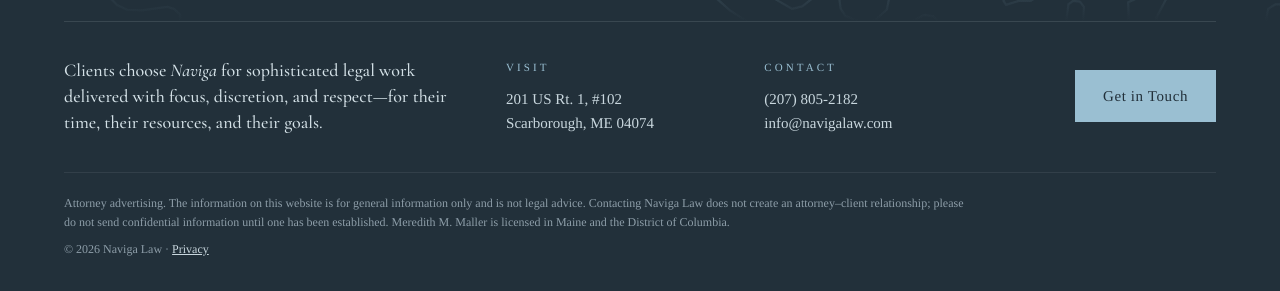
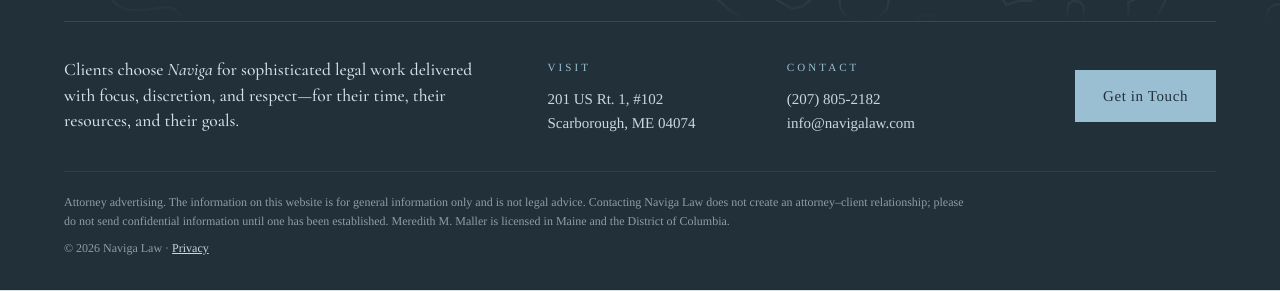
Before and after one commit to twocentideas/naviga, a plain HTML site: page site/index.html in a window 1280 px wide. Shown: the part 3073-3364 px from the top of the page. Drawn offline with Linux system fonts and the light colour scheme.

Commit message:
Footer: 'Clients choose' fits in 3 lines (wider column, 17.5px, stacks below 1100px)

```diff
--- a/site/assets/css/site.css
+++ b/site/assets/css/site.css
@@ -212,7 +212,7 @@ blockquote{margin:0;font-family:var(--serif-display);font-style:italic;font-weig
 .site-footer a{color:var(--rule-soft);text-decoration:none}
 .site-footer a:hover{color:var(--paper)}
 .site-footer .btn-light,.site-footer .btn-light:hover{color:var(--treeline)}
-.foot-grid{display:grid;grid-template-columns:minmax(0,1.5fr) minmax(0,.8fr) minmax(0,1fr) auto;gap:28px 48px}
+.foot-grid{display:grid;grid-template-columns:minmax(0,1.8fr) minmax(0,.8fr) minmax(0,1fr) auto;gap:28px 44px}
 .foot-top{position:relative;overflow:hidden;padding:clamp(44px,5vw,64px) 0 clamp(32px,3.5vw,44px)}
 .foot-top::before{content:'';position:absolute;inset:-25% -5% -15%;background:url(/assets/img/coast-line.svg) 70% 60%/cover no-repeat;opacity:.34;pointer-events:none}
 .foot-top::after{content:'';position:absolute;inset:0;background:linear-gradient(90deg,rgba(34,48,58,.6) 0%,rgba(34,48,58,.1) 45%,rgba(34,48,58,.3) 100%),linear-gradient(rgba(34,48,58,0) 60%,var(--treeline) 100%);pointer-events:none}
@@ -229,7 +229,7 @@ blockquote{margin:0;font-family:var(--serif-display);font-style:italic;font-weig
 @media (min-width:1180px){.epigraph-fig blockquote p{white-space:nowrap}}
 .foot-main{position:relative;align-items:start;padding-top:36px;padding-bottom:36px}
 .foot-main::before{content:'';position:absolute;top:0;left:var(--pad);right:var(--pad);border-top:1px solid var(--mountain)}
-.foot-line{max-width:420px;font-family:var(--serif-display);font-size:18px;line-height:1.45;color:var(--sky)}
+.foot-line{max-width:620px;font-family:var(--serif-display);font-size:17.5px;text-wrap:pretty;line-height:1.45;color:var(--sky)}
 .foot-h{margin:2px 0 10px;font-size:11px;letter-spacing:.28em;text-transform:uppercase;color:var(--glacier);font-weight:400}
 .foot-col address{font-style:normal}
 .foot-act{align-self:center}
@@ -238,10 +238,10 @@ blockquote{margin:0;font-family:var(--serif-display);font-style:italic;font-weig
 .disclaimer{padding-top:22px;font-size:12px;line-height:1.6;color:#8D9DA8;max-width:900px}
 .copy{margin-top:8px;font-size:12px;color:#8D9DA8}
 .copy a{text-decoration:underline}
-@media (max-width:980px){
+@media (max-width:1099px){
   .foot-grid{grid-template-columns:1fr 1fr}
   .foot-logo,.epigraph-fig,.foot-line,.foot-act{grid-column:1/-1}
   .foot-act{align-self:start}
 }
-@media (max-width:980px){.epigraph-fig blockquote p{text-indent:0}}
+@media (max-width:1099px){.epigraph-fig blockquote p{text-indent:0}}
 @media (max-width:520px){.foot-tag{letter-spacing:.2em}.foot-grid{gap:28px 20px}.foot-wordmark{font-size:28px;letter-spacing:.16em}}
```
